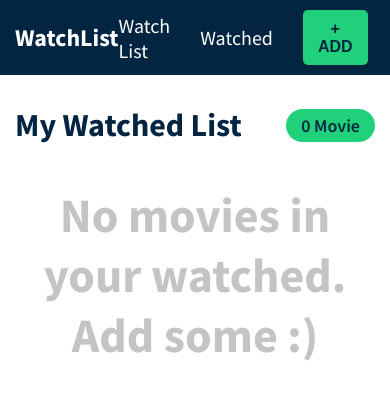
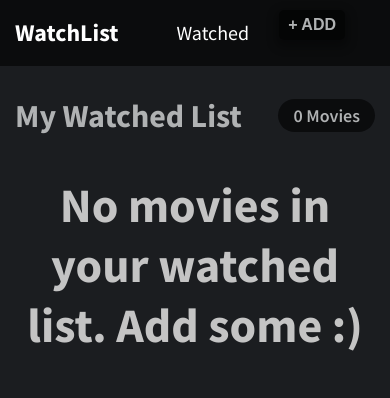
Before and after one commit to diiegoburiti/db-movie, a React (Create React App) app: page /watched in a window 390 px wide. Shown: the top 398 px of the page. Built offline with nearby package versions, Linux system fonts and the light colour scheme.

Commit message:
Responsive content.

```diff
--- a/src/App.css
+++ b/src/App.css
@@ -1,15 +1,18 @@
 @import url("https://fonts.googleapis.com/css2?family=Source+Sans+Pro:wght@300;400;600;700;900&display=swap");
 
 :root {
-  --primary: #032541;
-  --secondary: #21d07a;
+  --primary: #b0b2b3;
+  --secondary: rgba(0, 0, 0, 0.6);
   --white: #fff;
+  --header-bg: rgba(0, 0, 0, 0.6);
+  --card-bg: #282a2d;
 }
 
 body {
   font-family: "Source Sans Pro", sans-serif;
   padding: 0;
   margin: 0;
+  background: #1b1d20;
 }
 
 .container {
@@ -43,110 +46,13 @@ body {
   box-sizing: border-box;
 }
 
-/* .btn {
-  padding: 10px 15px;
-  background-color: var(--secondary);
-  color: var(--primary);
-  border-radius: 5px;
-  text-transform: uppercase;
-  font-weight: 700;
-  display: inline-block;
-  border: none;
-  font-size: 1rem;
-  transition: all 0.3s ease;
-  line-height: 1.1;
-}
-
-.btn:hover {
-  background-color: #1aa762;
-  opacity: 1;
-  cursor: pointer;
-}
-
-.btn:disabled {
-  pointer-events: none;
-  opacity: 0.5;
-} */
-
-/* input:focus {
-  outline: none;
-} */
-
-/* Header Styles */
-header {
-  background-color: var(--primary);
-}
-
-header .inner-content {
-  display: flex;
-  justify-content: space-between;
-  align-items: center;
-  padding: 10px 0;
-}
-
-header a {
-  color: var(--white);
-  font-size: 1.25rem;
-  text-decoration: none;
-  transition: all 0.3s ease;
-}
-
-header a:hover {
-  opacity: 0.7;
-}
-
-header .brand a {
-  font-weight: 700;
-  font-size: 1.5rem;
-}
-
-header .nav-links {
-  padding: 0;
-  margin: 0;
-  list-style: none;
-  display: flex;
-  align-items: center;
-}
-
-header .nav-links li {
-  display: inline-block;
-  margin-right: 30px;
-}
-
-header .nav-links li:last-child {
-  margin-right: 0;
-}
-
-/* Add Page */
-/* .add-content {
-  padding: 50px 0;
-  max-width: 600px;
-  margin: 0 auto;
-}
-
-.add-content .input-wrapper input {
-  width: 100%;
-  background-color: var(--primary);
-  padding: 10px;
-  border-radius: 5px;
-  border: none;
-  color: var(--white);
-  font-size: 1.25rem;
-} */
-
-/* .results_list {
-  padding: 0;
-  margin: 0;
-  margin-top: 20px;
-}
-
-.results_list li {
-  list-style: none;
-} */
-
 .result-card {
   display: flex;
   margin-bottom: 20px;
+  align-items: center;
+  border-radius: 5px;
+  background: var(--card-bg);
+  box-shadow: 0 4px 16px 4px rgba(0, 0, 0, 0.3);
 }
 
 .result-card .poster-wrapper img,
--- a/src/components/Btn/Button.jsx
+++ b/src/components/Btn/Button.jsx
@@ -1,9 +1,9 @@
 import React from "react";
 import styled from "./Button.module.css";
 
-const Btn = ({ children, ...props }) => {
+const Btn = ({ children, disabled, ...props }) => {
   return (
-    <button className={styled.btn} {...props}>
+    <button className={styled.btn} disabled={disabled} {...props}>
       {children}
     </button>
   );
--- a/src/components/Btn/Button.module.css
+++ b/src/components/Btn/Button.module.css
@@ -8,12 +8,34 @@
   display: inline-block;
   border: none;
   font-size: 1rem;
+  line-height: 1.1;
   transition: all 0.3s ease;
-  line-height: 1.1;
+  box-shadow: 0 4px 8px 4px rgba(0, 0, 0, 0.3);
 }
 
 .btn:hover {
-  background-color: #1aa762;
-  opacity: 1;
+  opacity: 0.4;
   cursor: pointer;
 }
+
+.btn:disabled {
+  opacity: 0.5;
+  cursor: not-allowed;
+}
+
+@media (max-width: 415px) {
+  .btn {
+    margin-bottom: 1rem;
+    padding: 6px 9px;
+    background-color: var(--secondary);
+    color: var(--primary);
+    border-radius: 5px;
+    text-transform: uppercase;
+    font-weight: 700;
+    display: inline-block;
+    border: none;
+    font-size: 1rem;
+    transition: all 0.3s ease;
+    line-height: 1.1;
+  }
+}
--- a/src/components/Header/Add.jsx
+++ b/src/components/Header/Add.jsx
@@ -6,9 +6,6 @@ import styled from "./Add.module.css";
 const Add = () => {
   const [query, setquery] = useState("");
   const [results, setResults] = useState([]);
-
-  const apiKey = process.env.REACT_APP_API_KEY;
-  console.log(apiKey);
 
   async function handleChange(event) {
     event.preventDefault();
--- a/src/components/Header/Add.module.css
+++ b/src/components/Header/Add.module.css
@@ -6,16 +6,17 @@
 
 .input_wrapper input {
   width: 100%;
-  background-color: var(--primary);
+  background-color: var(--card-bg);
   padding: 10px;
   border-radius: 5px;
   border: 3px solid transparent;
   color: var(--white);
   font-size: 1.25rem;
+  transition: all 0.3s ease;
 }
 
 .input_wrapper input:focus {
-  border: 3px solid var(--secondary);
+  border: 2px solid var(--white);
   outline: none;
 }
 
--- a/src/components/Header/Header.jsx
+++ b/src/components/Header/Header.jsx
@@ -16,11 +16,6 @@ const Header = () => {
           </div>
           <ul className={styled.nav_links}>
             <li>
-              <Link className={styled.link} to="/">
-                Watch List
-              </Link>
-            </li>
-            <li>
               <Link className={styled.link} to="/watched">
                 Watched
               </Link>
--- a/src/components/Header/Header.module.css
+++ b/src/components/Header/Header.module.css
@@ -1,5 +1,5 @@
 .header {
-  background-color: var(--primary);
+  background-color: var(--header-bg);
 }
 
 .inner_content {
--- a/src/components/Header/Watched.jsx
+++ b/src/components/Header/Watched.jsx
@@ -10,7 +10,7 @@ const Watched = () => {
         <div className="header">
           <h1 className="heading">My Watched List</h1>
           <span className="count-pill">
-            {watched.length} {watched.length === 0 ? "Movie" : "Movies"}
+            {watched.length} {watched.length === 1 ? "Movie" : "Movies"}
           </span>
         </div>
 
@@ -21,7 +21,9 @@ const Watched = () => {
             ))}
           </div>
         ) : (
-          <h2 className="no-movies">No movies in your watched. Add some :) </h2>
+          <h2 className="no-movies">
+            No movies in your watched list. Add some :)
+          </h2>
         )}
       </div>
     </div>
--- a/src/components/ResultsCard.jsx
+++ b/src/components/ResultsCard.jsx
@@ -1,7 +1,6 @@
 import React, { useContext } from "react";
 import { GlobalContext } from "../context/GlobalState";
 import Button from "./Btn/Button";
-//import styled from "./ResultsCard.module.css";
 
 const ResultsCard = ({ movie }) => {
   const {
```
